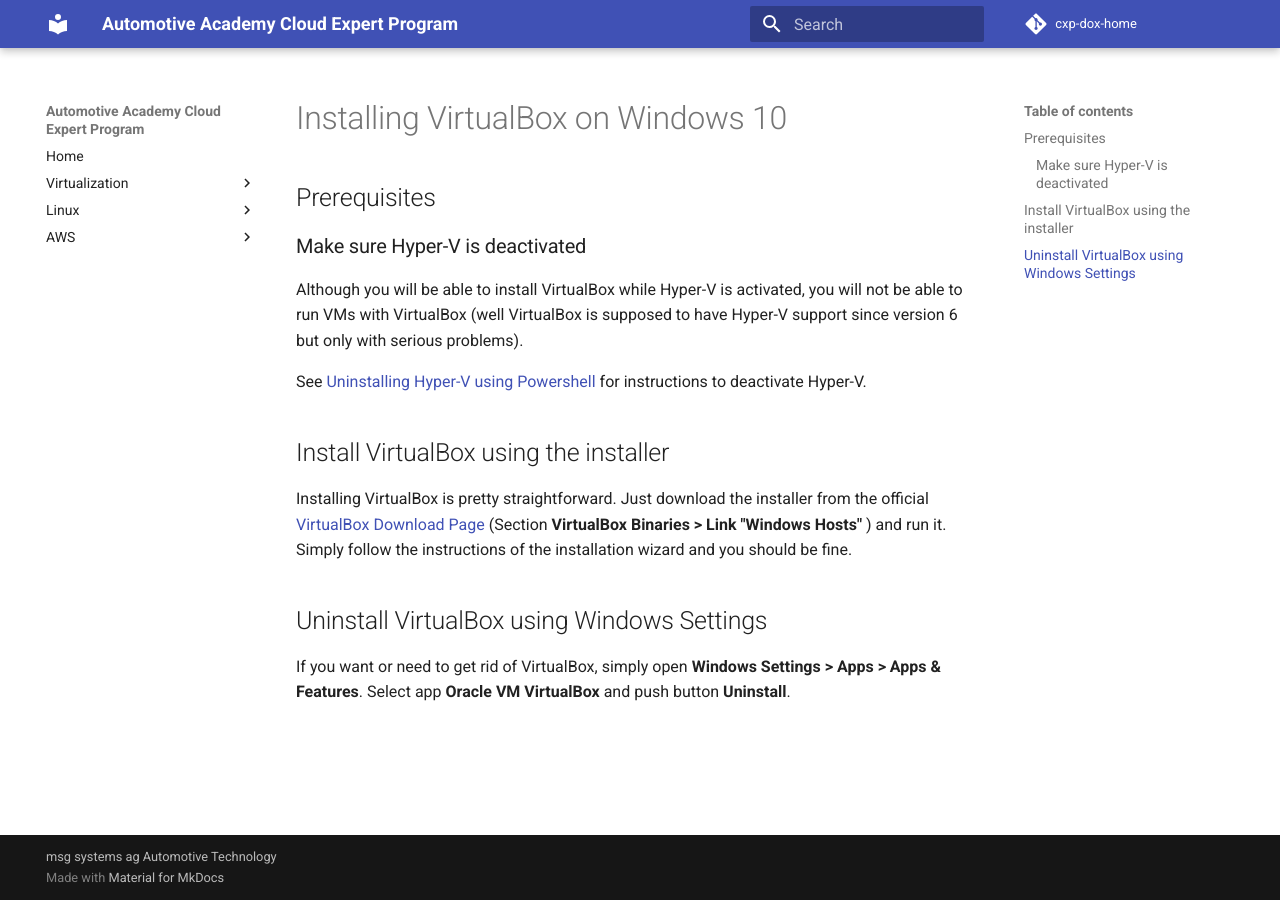
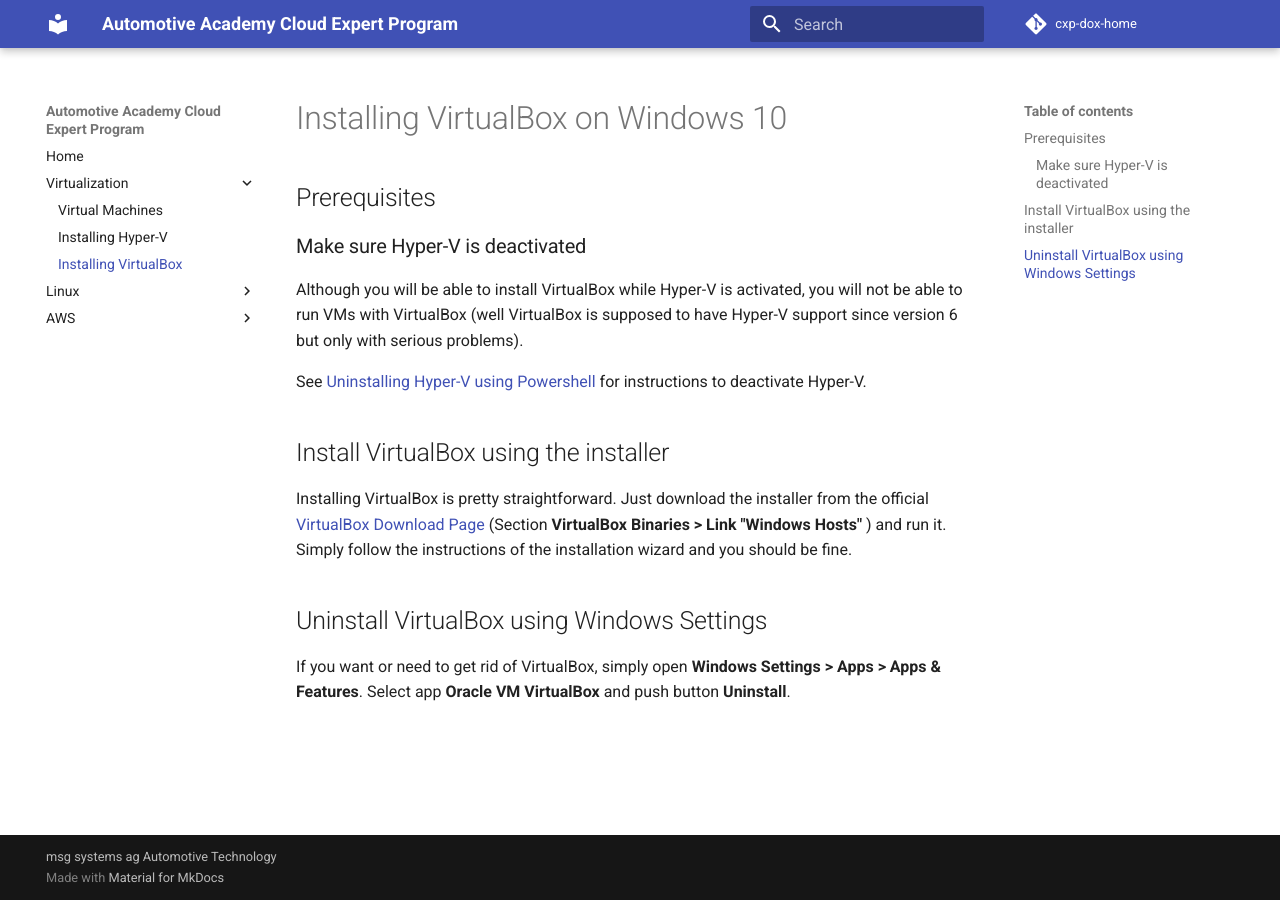
Before and after one commit to msgoat/cxp-dox-home, an MkDocs documentation site: the page built from docs/virtualization/vbox_install.md, in a window 1280 px wide. Built offline with MkDocs 1.6.1 and Material for MkDocs 9.7.7, drawn with Linux system fonts in a browser that asks for light colours; comment, search, counter and statistics services are not loaded; part of the change alters nothing that is shown.

Commit message:
added section 'Installing VirtualBox'

```diff
--- a/docs/virtualization/vbox_install.md
+++ b/docs/virtualization/vbox_install.md
@@ -6,7 +6,7 @@
 
 Although you will be able to install VirtualBox while Hyper-V is activated, you will not be able to run VMs with VirtualBox (well VirtualBox is supposed to have Hyper-V support since version 6 but only with serious problems).
 
-See [Uninstalling Hyper-V using Powershell](installing_hyperv.md) for instructions to deactivate Hyper-V.
+See [Uninstalling Hyper-V using Powershell](hyperv_install.md) for instructions to deactivate Hyper-V.
 
 ## Install VirtualBox using the installer
 
--- a/mkdocs.yml
+++ b/mkdocs.yml
@@ -18,7 +18,8 @@ nav:
   - Home: index.md
   - Virtualization:
       - Virtual Machines: virtualization/virtual_machines.md
-      - Installing Hyper-V: virtualization/installing_hyperv.md
+      - Installing Hyper-V: virtualization/hyperv_install.md
+      - Installing VirtualBox: virtualization/vbox_install.md
   - Linux:
       - Introduction: linux/index.md
       - Creating CentOS8 VM on Hyper-V: linux/centos8_create_vm_hyperv.md
```
Also changed, not shown: docs/virtualization/hyperv_install.md (renamed from docs/virtualization/installing_hyperv.md).
